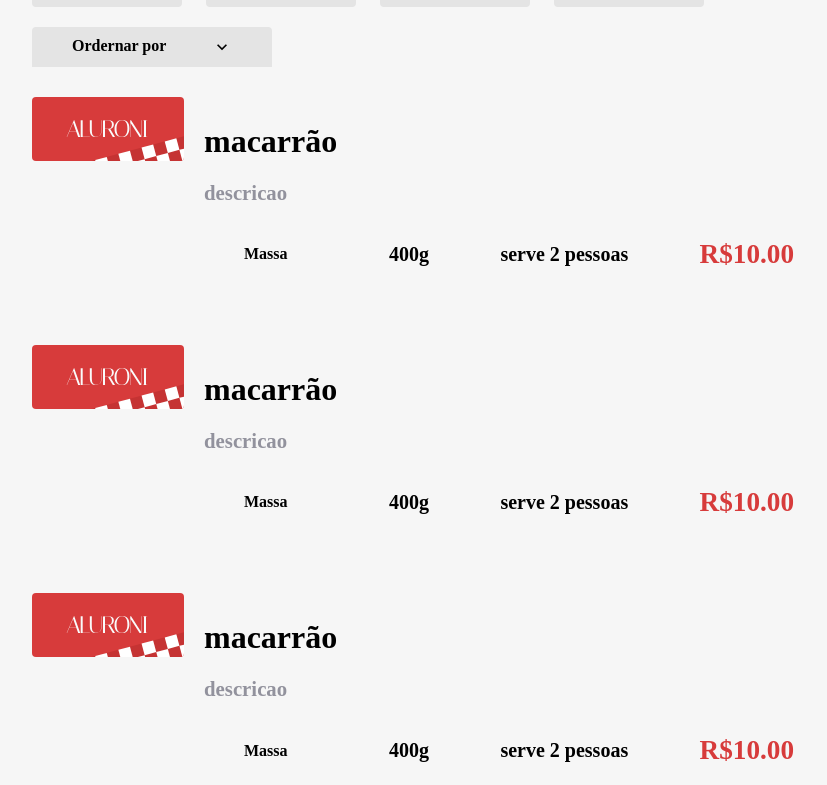
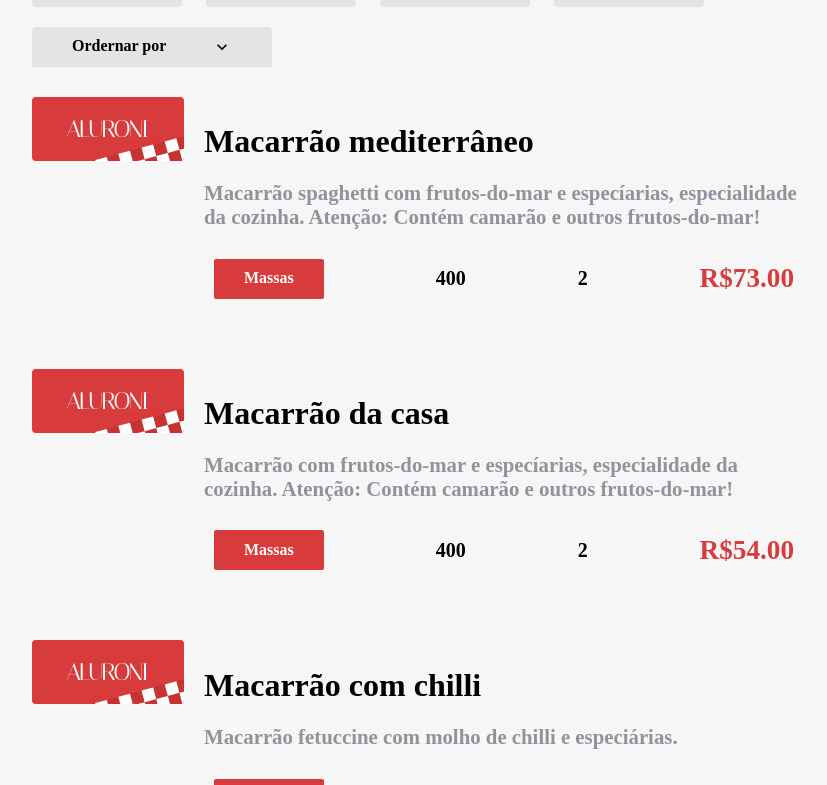
Before and after one commit to GiovanaNapoli/aluroni, a React (Create React App) app: page / in a window 1280 px wide. Shown: the part 687-1472 px from the top of the page, without its empty margins (168-995 px from the left). Built offline with nearby package versions, Linux system fonts and the light colour scheme; a web font is replaced by a local one.

Commit message:
feat: display itens with props

```diff
--- a/src/pages/Cardapio/Itens/Item/index.tsx
+++ b/src/pages/Cardapio/Itens/Item/index.tsx
@@ -1,26 +1,31 @@
 import logo from 'assets/logo.svg'
 import styles from './item.module.scss'
+import cardapio from '../itens.json'
+import classNames from 'classnames';
 
-type IItem = {
+type IItem = typeof cardapio[0];
 
-}
+export default function Item (item: IItem){
+  const {category, description, id, photo, price, serving, size, title} = item;
 
-export default function Item (){
   return (
     <div className={styles.item}>
       <div className={styles.item__image}>
-        <img src={logo} alt="img" />
+        <img src={logo} alt={title} />
       </div>
       <div className={styles.item__descricao}>
         <div className={styles.item__titulo}>
-          <h2>macarrão</h2>
-          <p>descricao</p>
+          <h2>{title}</h2>
+          <p>{description}</p>
         </div>
         <div className={styles.item__tags}>
-          <div className={styles.item__tipo}>Massa</div>
-          <div className={styles.item__porcao}>400g</div>
-          <div className={styles.item__qtdpessoas}>serve 2 pessoas</div>
-          <div className={styles.item__valor}>R$10.00</div>
+          <div className={classNames({
+            [styles.item__tipo]: true,
+            [styles[`item__tipo__${category.label.toLowerCase()}`]]: true
+          })}>{category.label}</div>
+          <div className={styles.item__porcao}>{size}</div>
+          <div className={styles.item__qtdpessoas}>{serving}</div>
+          <div className={styles.item__valor}>R${price.toFixed(2)}</div>
         </div>
       </div>
     </div>
--- a/src/pages/Cardapio/Itens/index.tsx
+++ b/src/pages/Cardapio/Itens/index.tsx
@@ -6,7 +6,7 @@ export default function Itens() {
   return (
     <div className={styles.itens}>
       {cardapio.map((item) => (
-        <Item key={item.id} />
+        <Item key={item.id} {...item} />
       ))}
     </div>
   )
```
